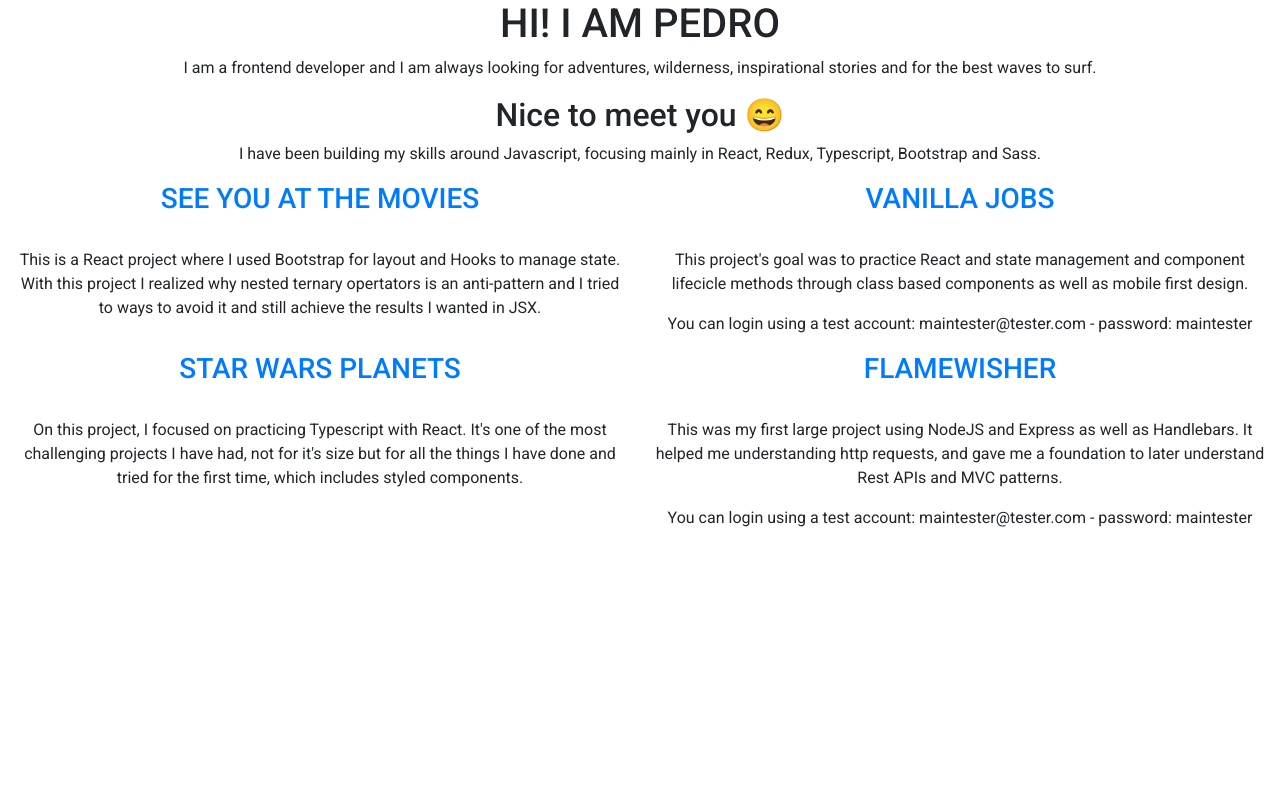
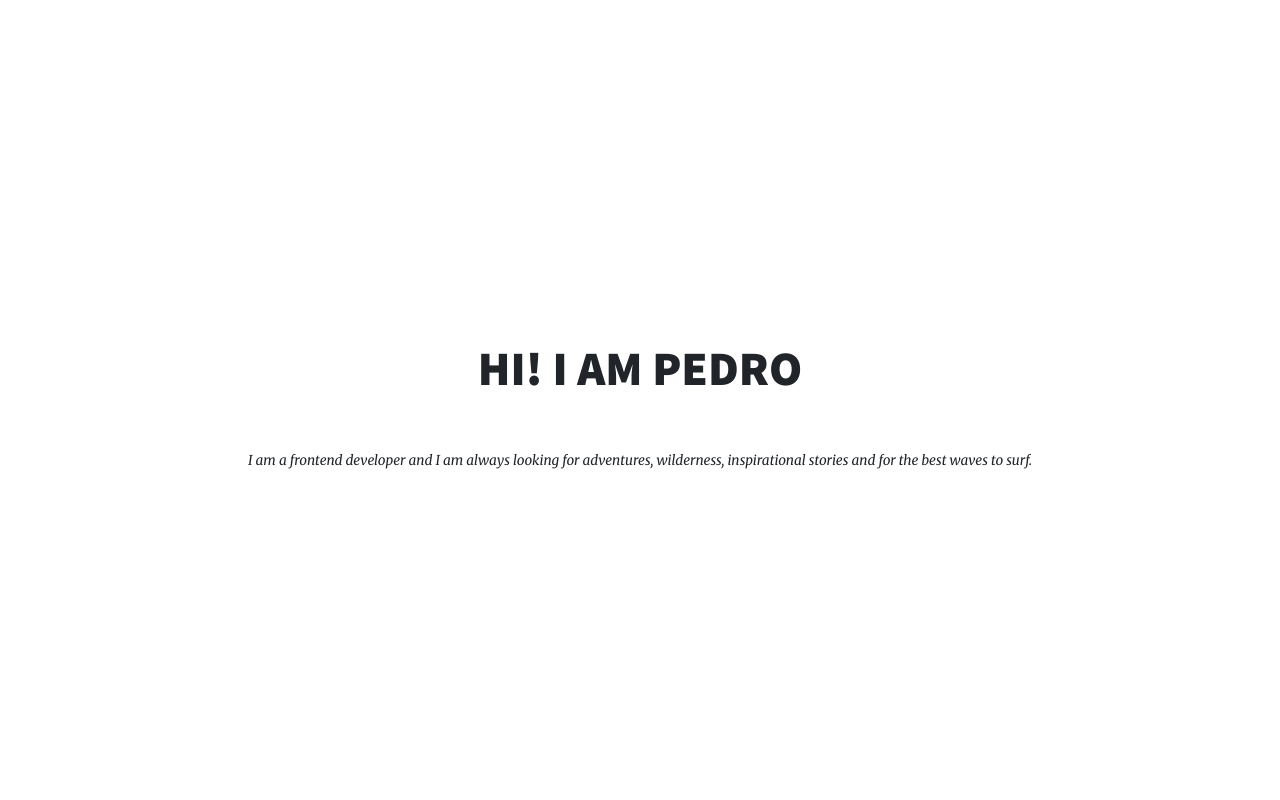
Before and after one commit to Pedro-Mac/my-app, a React (Create React App) app: page / in a window 1280 px wide. Shown: the top 800 px of the page. Built offline with nearby package versions, Linux system fonts and the light colour scheme.

Commit message:
style text on headers

```diff
--- a/src/App.tsx
+++ b/src/App.tsx
@@ -1,29 +1,25 @@
 import React from "react";
-import Project from "./components/Projects";
+
+import Header from "./components/Header";
+import Projects from "./components/Projects";
 
 import "./App.css";
 
 function App() {
   return (
     <div className="App">
-      <header>
-        <h1>HI! I AM PEDRO</h1>
-        <p>
-          I am a frontend developer and I am always looking for adventures,
-          wilderness, inspirational stories and for the best waves to surf.
-        </p>
-      </header>
+      <Header />
       <main>
-        <article>
-          <h2>Nice to meet you 😄</h2>
-          <p>
+        <article className="about-me-container wrapper">
+          <h2 className="secondary-title mb-4">NICE TO MEET YOU 😄</h2>
+          <p className="description-highlight">
             I have been building my skills around Javascript, focusing mainly in
             React, Redux, Typescript, Bootstrap and Sass.
           </p>
         </article>
 
         <section className="d-flex flex-wrap">
-          <Project />
+          <Projects />
         </section>
       </main>
     </div>
--- /dev/null
+++ b/src/components/Header/index.scss
@@ -0,0 +1,6 @@
+.intro-header {
+  height: 100vh;
+  h1 {
+    margin: 0 auto;
+  }
+}
--- /dev/null
+++ b/src/components/Header/index.tsx
@@ -0,0 +1,17 @@
+import React from "react";
+
+import "./index.scss";
+
+const Header = () => {
+  return (
+    <header className="d-flex flex-column justify-content-center intro-header wrapper">
+      <h1 className="text-center mb-5 primary-title">HI! I AM PEDRO</h1>
+      <p className="description-highlight">
+        I am a frontend developer and I am always looking for adventures,
+        wilderness, inspirational stories and for the best waves to surf.
+      </p>
+    </header>
+  );
+};
+
+export default Header;
--- a/src/index.css
+++ b/src/index.scss
@@ -1,9 +1,11 @@
-@import url("https://fonts.googleapis.com/css2?family=Roboto:ital,wght@0,100;0,300;0,400;0,500;0,700;0,900;1,100;1,300;1,400;1,500;1,700;1,900&display=swap");
+@import url("https://fonts.googleapis.com/css2?family=Source+Sans+Pro:ital,wght@0,200;0,300;0,400;0,600;0,700;0,900;1,200;1,300;1,400;1,600;1,700;1,900&display=swap");
 @import url("https://fonts.googleapis.com/css2?family=Merriweather:ital,wght@0,300;0,400;0,700;0,900;1,300;1,400;1,700;1,900&family=Roboto:ital,wght@0,100;0,300;0,400;0,500;0,700;0,900;1,100;1,300;1,400;1,500;1,700;1,900&display=swap");
+
+@import "./styles/master";
 
 body {
   margin: 0;
-  font-family: "Roboto", "Helvetica Neue", sans-serif;
+  font-family: "Source Sans Pro", "Helvetica Neue", sans-serif;
   -webkit-font-smoothing: antialiased;
   -moz-osx-font-smoothing: grayscale;
 }
--- a/src/index.tsx
+++ b/src/index.tsx
@@ -1,7 +1,7 @@
 import React from "react";
 import ReactDOM from "react-dom";
 import "bootstrap/dist/css/bootstrap.css";
-import "./index.css";
+import "./index.scss";
 import App from "./App";
 
 ReactDOM.render(
--- /dev/null
+++ b/src/styles/_layout.scss
@@ -0,0 +1,3 @@
+.wrapper {
+  padding: 3rem 2rem 1rem 2rem;
+}
--- /dev/null
+++ b/src/styles/_master.scss
@@ -0,0 +1,2 @@
+@import "./layout";
+@import "./text";
--- /dev/null
+++ b/src/styles/_text.scss
@@ -0,0 +1,16 @@
+.primary-title {
+  font-size: 3rem;
+  font-weight: 800;
+}
+
+.secondary-title {
+  font-size: 2rem;
+  font-weight: 600;
+}
+
+.description-highlight {
+  font-family: "Merriweather";
+  font-size: 0.85rem;
+  font-style: italic;
+  line-height: 225%;
+}
```
Also changed, not shown: 1 other file (tests, documents, lock files or other folders).
